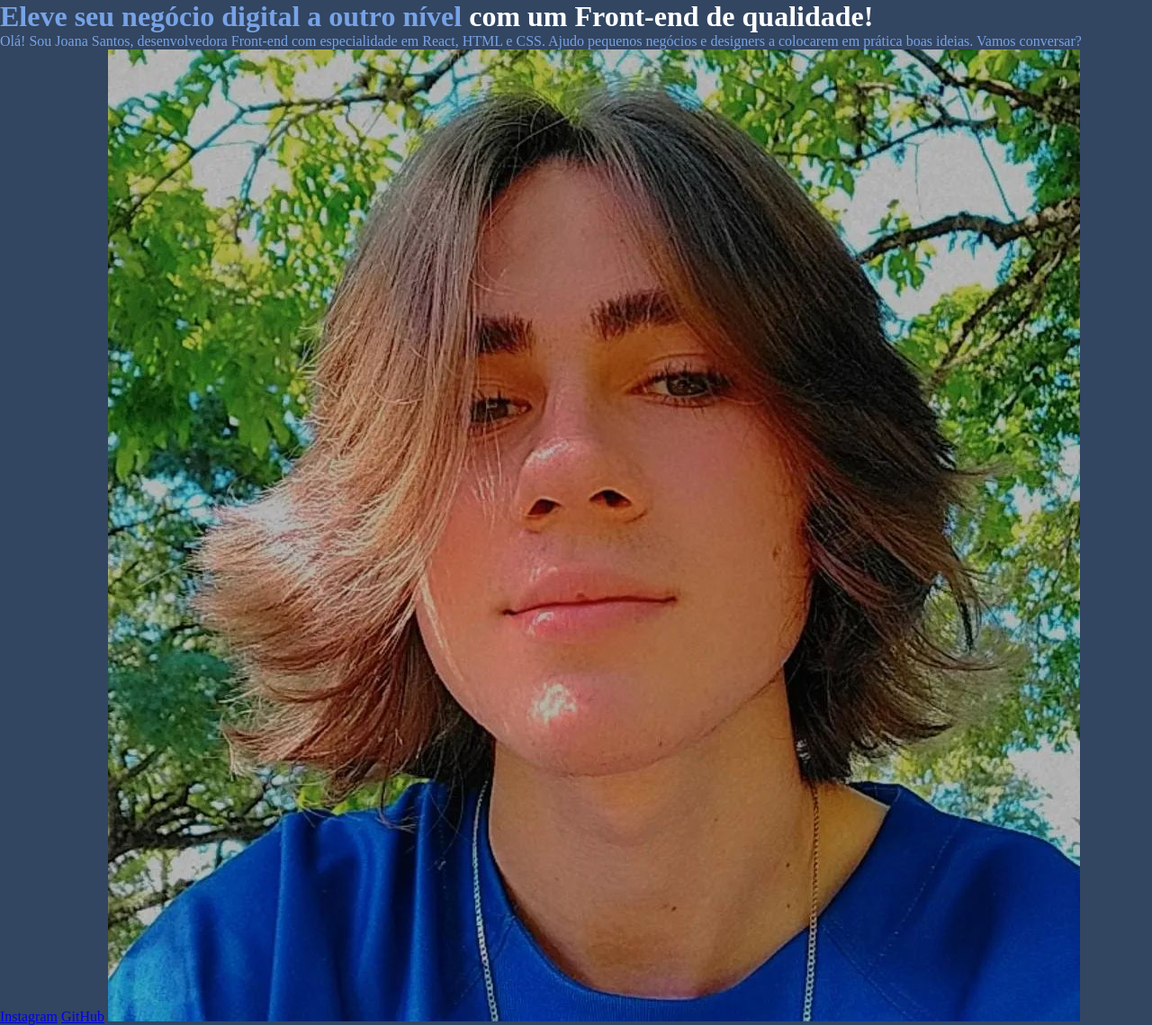
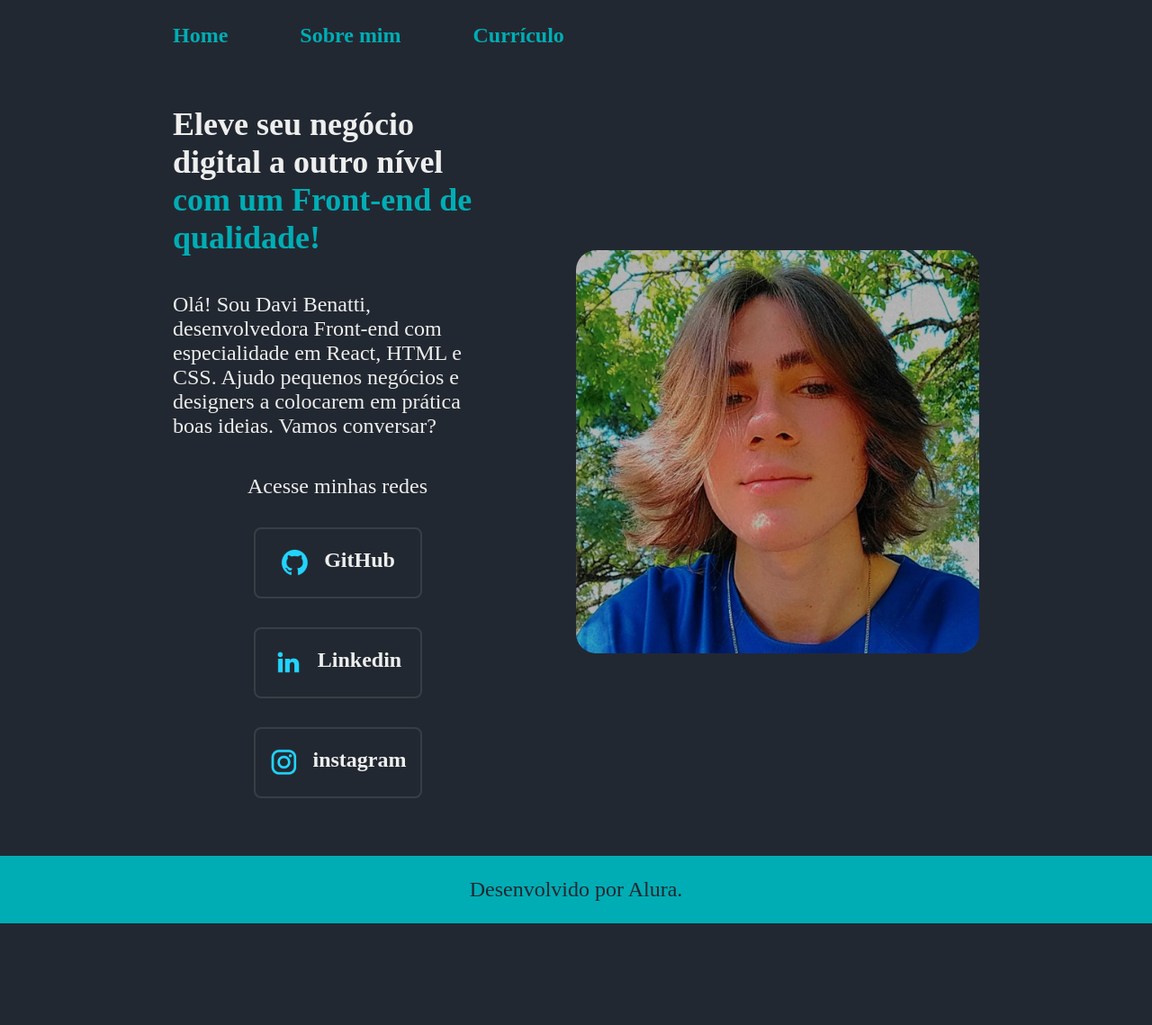
Before and after one commit to DaviBenatti/Portfolio, a plain HTML site: page index.html in a window 1280 px wide. Shown: the whole page at 90% size. After the commit the page ends 1026 px from the top, so only its background shows below. Drawn offline with Linux system fonts and the light colour scheme; a web font is replaced by a local one.

Commit message:
Última Versão

```diff
--- a/index.html
+++ b/index.html
@@ -1,28 +1,52 @@
 <!DOCTYPE html>
 <html lang="pt-br">
+
 <head>
     <meta charset="UTF-8">
     <meta http-equiv="X-UA-Compatible" content="IE=edge">
     <meta name="viewport" content="width=device-width, initial-scale=1.0">
     <title>Portifolio</title>
-    <link rel="stylesheet" href="style.css">
+    <link rel="stylesheet" href="./style/style.css">
 </head>
+
 <body>
-    <header></header>
-    <main>
-        <h1>
-            Eleve seu negócio digital a outro nível
-            <strong class="titulodestaque">com um Front-end de qualidade!
+    <header class="cabecalho">
+        <nav class="cabecalho__menu">
+            <a class="cabecalho__menu__link" href="index.html">Home</a>
+            <a class="cabecalho__menu__link" href="about.html">Sobre mim</a>
+            <a class="cabecalho__menu__link" href="curriculum.html">Currículo</a>
+        </nav>
+    </header>
+    <main class="apresentacao">
+        <section class="apresentacao__conteudo">
+            <h1 class="apresentacao__conteudo__titulo">Eleve seu negócio digital a outro nível <strong
+            class="titulo-destaque">com um Front-end de qualidade!
             </strong></h1>
-            <p>Olá! Sou Joana Santos, desenvolvedora
+            <p class="apresentacao__conteudo__texto">Olá! Sou Davi Benatti, desenvolvedora
             Front-end com especialidade em React, HTML e
             CSS. Ajudo pequenos negócios e designers a
             colocarem em prática boas ideias. Vamos
             conversar?</p>
-            <a href="https://instagram.com/_davibenatti/">Instagram</a>
-            <a href="https://github.com/DaviBenatti">GitHub</a>
-            <img src="img/davi.jpg" alt="Foto da Joana Santos programando">
+            <div class="apresentacao__links">
+                <h2 class="apresentacao__links__subtitulo">Acesse minhas redes</h2>
+                <a class="apresentacao__links__navegacao" href="https://github.com/DaviBenatti">
+                    <img src="./img/github.png" alt="">
+                    GitHub
+                </a>
+                <a class="apresentacao__links__navegacao" href="https://github.com/guilhermeonrails">
+                    <img src="./img/linkedin.png" alt="">
+                    Linkedin
+                </a>
+                <a class="apresentacao__links__navegacao" href="https://github.com/guilhermeonrails">
+                    <img src="./img/instagram.png" alt="">
+                    instagram
+                </a>
+            </div>
+        </section>
+        <img class="apresentacao__imagem" src="./img/davi.jpg" alt="Foto do Davi Benatti programando">
     </main>
-    <footer></footer>
+    <footer class="rodape">
+        <p>Desenvolvido por Alura.</p>
+    </footer>
 </body>
 </html>
--- /dev/null
+++ b/style/style.css
@@ -0,0 +1,147 @@
+@import url('https://fonts.googleapis.com/css2?family=Bruno+Ace+SC&display=swap');
+@import url('https://fonts.googleapis.com/css2?family=Bruno+Ace&family=Bruno+Ace+SC&display=swap');
+
+@import url('https://fonts.googleapis.com/css2?family=Krona+One&family=Montserrat:wght@400;600&display=swap');
+
+*{
+    margin: 0;
+    padding: 0;
+}
+
+:root{
+    /* Cores */
+
+    --cor-primaria: #222831;
+    --cor-secundaria: #393E46;
+    --cor-terciaria: #EEEEEE;
+    --quarta-cor: #00ADB5;
+    --cor-hover: #393E46;
+
+    /* Fontes */
+
+    --fonte-titulo: 'Bruno Ace SC';
+    --fonte-paragrafo: 'Bruno Ace';
+}
+
+body{
+    box-sizing: border-box;
+    background-color: var(--cor-primaria);
+    color: var(--cor-terciaria);
+}
+
+.cabecalho{
+    padding: 2% 0 0 15%;
+}
+
+.cabecalho__menu{
+    display: flex;
+    gap: 80px;
+}
+
+.cabecalho__menu__link{
+    font-family: var(--fonte-titulo);
+    font-size: 1.5rem;
+    font-weight: 600;
+    color: var(--quarta-cor);
+    text-decoration: none;
+}
+
+.apresentacao{
+    gap: 82px;
+    padding: 5% 15%;
+    display: flex;
+    align-items: center;
+    justify-content: space-between;
+}
+.apresentacao__conteudo{
+    width: 50%;
+    display: flex;
+    flex-direction: column;
+    gap: 40px;
+}
+
+.apresentacao__conteudo__titulo{
+    font-size: 2.25rem;
+    font-family: var(--fonte-titulo);
+}
+
+.titulo-destaque{
+    color: var(--quarta-cor);
+}
+
+.apresentacao__conteudo__texto{
+    font-size: 1.5rem;
+    font-family: var(--fonte-paragrafo);
+}
+
+.apresentacao__conteudo__texto a{
+    text-decoration: none;
+    color: var(--cor-secundaria);
+}
+
+.apresentacao__links{
+    display: flex;
+    flex-direction: column;
+    justify-content: space-between;
+    align-items: center;
+    gap: 32px;
+}
+.apresentacao__links__subtitulo{
+    font-family: var(--fonte-titulo);
+    font-weight: 400;
+    font-size: 1.5rem;
+}
+.apresentacao__links__navegacao{
+    /* background-color: #22D4FD; */
+    display: flex;
+    justify-content: center;
+    gap: 16px;
+    border: 2px solid var(--cor-secundaria);
+    width: 50%;
+    text-align: center;
+    border-radius: 8px;
+    font-size: 1.5rem;
+    font-weight: 600;
+    padding: 21.5px 0;
+    text-decoration: none;
+    color: var(--cor-terciaria);
+    font-family: var(--fonte-titulo);
+}
+
+.apresentacao__links__navegacao:hover{
+    background-color: var(--cor-hover);
+}
+
+.apresentacao__imagem{
+    width: 50%;
+    border-radius: 5%;
+}
+
+.rodape{
+    padding: 24px;
+    color: var(--cor-primaria);
+    background-color: var(--quarta-cor);
+    text-align: center;
+    font-family: var(--fonte-titulo);
+    font-size: 1.5rem;
+    font-weight: 400;
+}
+
+@media (max-width: 1200px){
+    .cabecalho{
+        padding: 6%;
+    }
+
+    .cabecalho__menu{
+        justify-content: center;
+    }
+
+    .apresentacao{
+        flex-direction: column-reverse;
+        padding: 5%;
+    }
+
+    .apresentacao__conteudo{
+        width: auto;
+    }
+}
```
Also changed, not shown: about.html (added, +29 -0 lines), curriculum.html (added, +45 -0 lines), img/github.png (added), img/instagram.png (added), img/linkedin.png (added), img/twitch.png (added), img/twitter.png (added).
